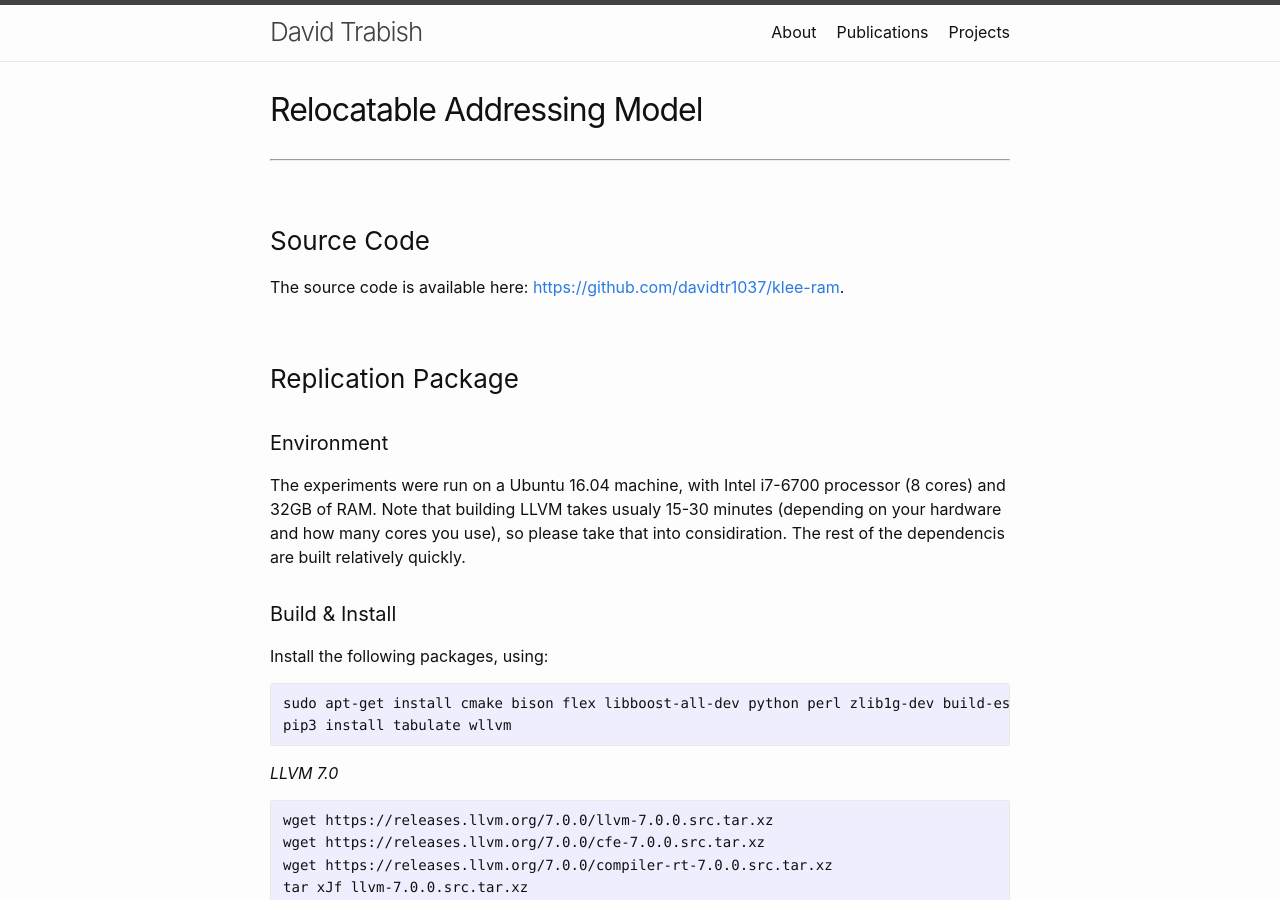
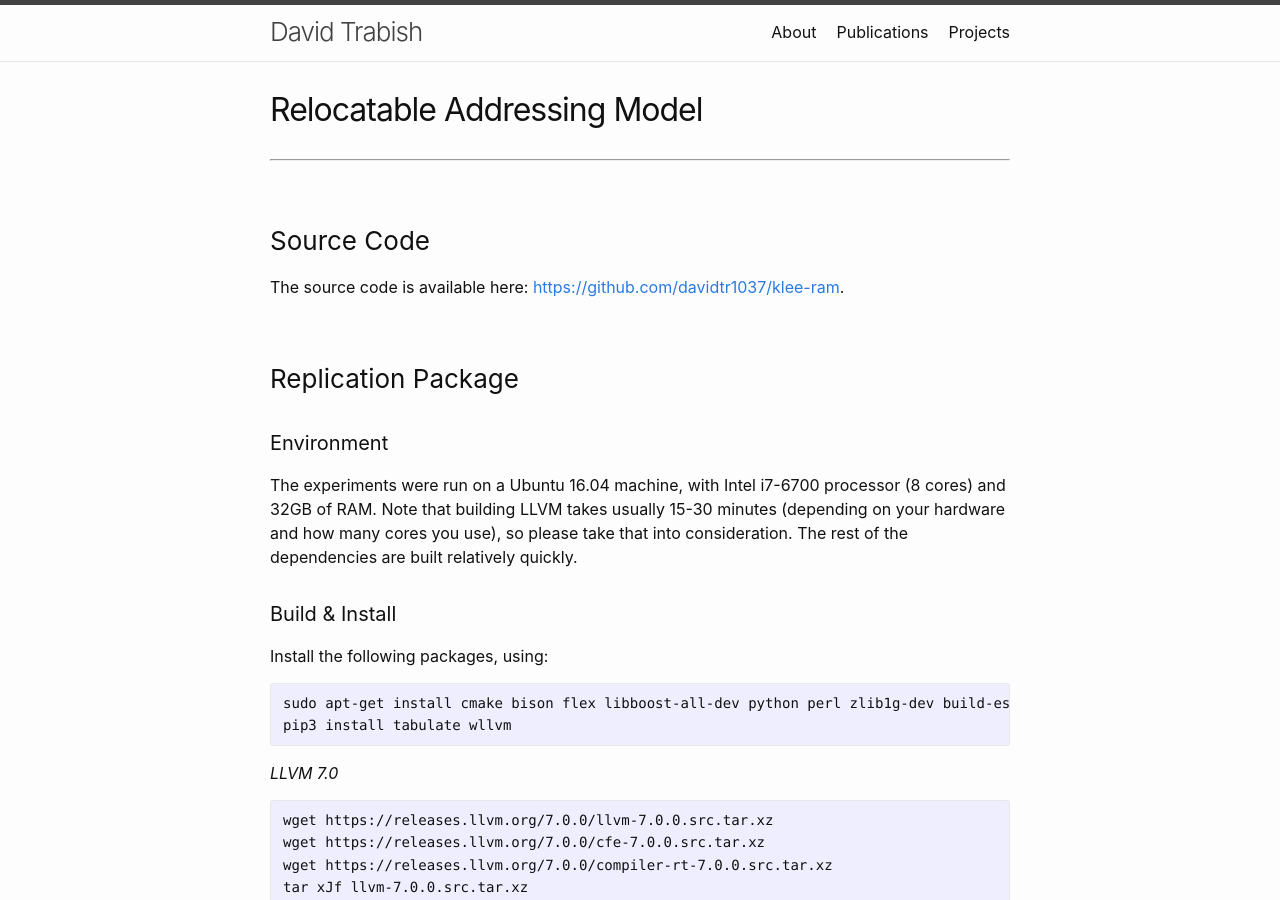
Before and after one commit to davidtr1037/davidtr1037.github.io, a Jekyll site: the page built from projects/ram.md, in a window 1280 px wide and 900 px high. Built offline with Jekyll 4.4.1, drawn with Linux system fonts in a browser that asks for light colours.

Commit message:
updating

```diff
--- a/projects/ram.md
+++ b/projects/ram.md
@@ -12,9 +12,9 @@
 #### Environment
 
 The experiments were run on a Ubuntu 16.04 machine, with Intel i7-6700 processor (8 cores) and 32GB of RAM.
-Note that building LLVM takes usualy 15-30 minutes (depending on your hardware and how many cores you use),
-so please take that into considiration.
-The rest of the dependencis are built relatively quickly.
+Note that building LLVM takes usually 15-30 minutes (depending on your hardware and how many cores you use),
+so please take that into consideration.
+The rest of the dependencies are built relatively quickly.
 
 #### Build & Install
 Install the following packages, using:
```
